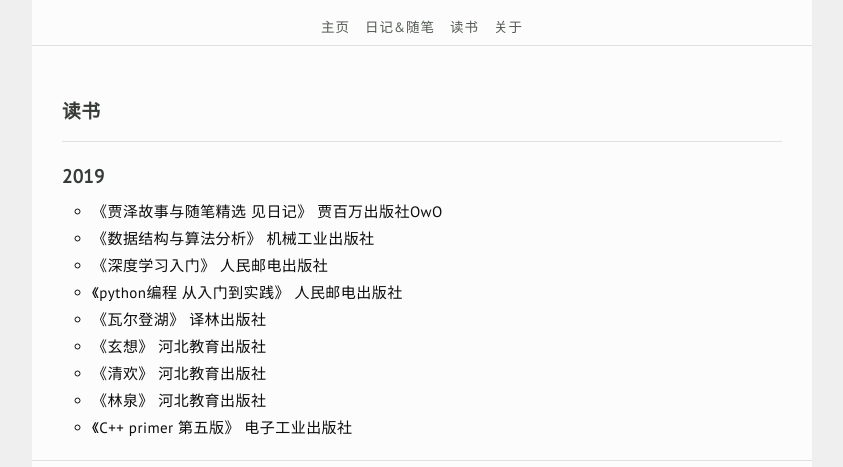
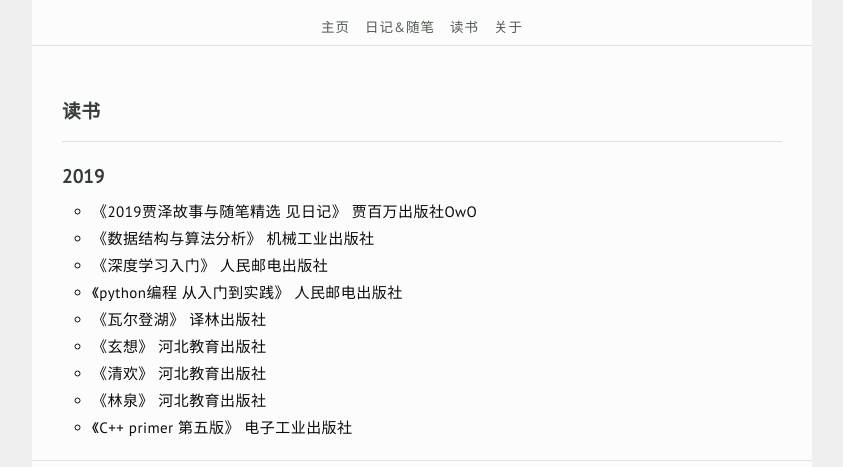
Before and after one commit to 1204802054/1204802054.github.io, a Jekyll site: the page built from pages/book.md, in a window 1280 px wide. Shown: the part 240-707 px from the top of the page, without its empty margins (218-1061 px from the left). Built offline with Jekyll 4.4.1, drawn with Linux system fonts in a browser that asks for light colours; comment, search, counter and statistics services are not loaded; grey boxes are pictures that could not be loaded.

Commit message:
Update book.md

```diff
--- a/pages/book.md
+++ b/pages/book.md
@@ -13,7 +13,7 @@
 ### 2019
 {:.collapsible}
 
-- 《贾泽故事与随笔精选 见日记》 贾百万出版社OwO
+- 《2019贾泽故事与随笔精选 见日记》 贾百万出版社OwO
 - 《数据结构与算法分析》 机械工业出版社
 - 《深度学习入门》 人民邮电出版社
 - 《python编程 从入门到实践》 人民邮电出版社
```
